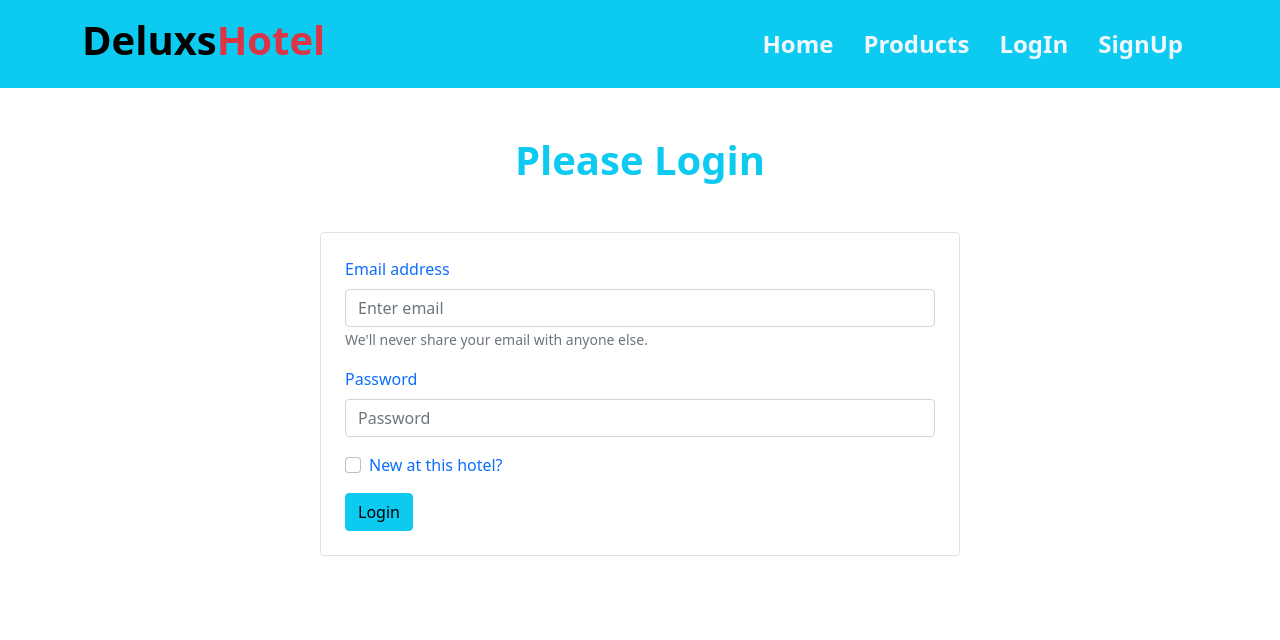
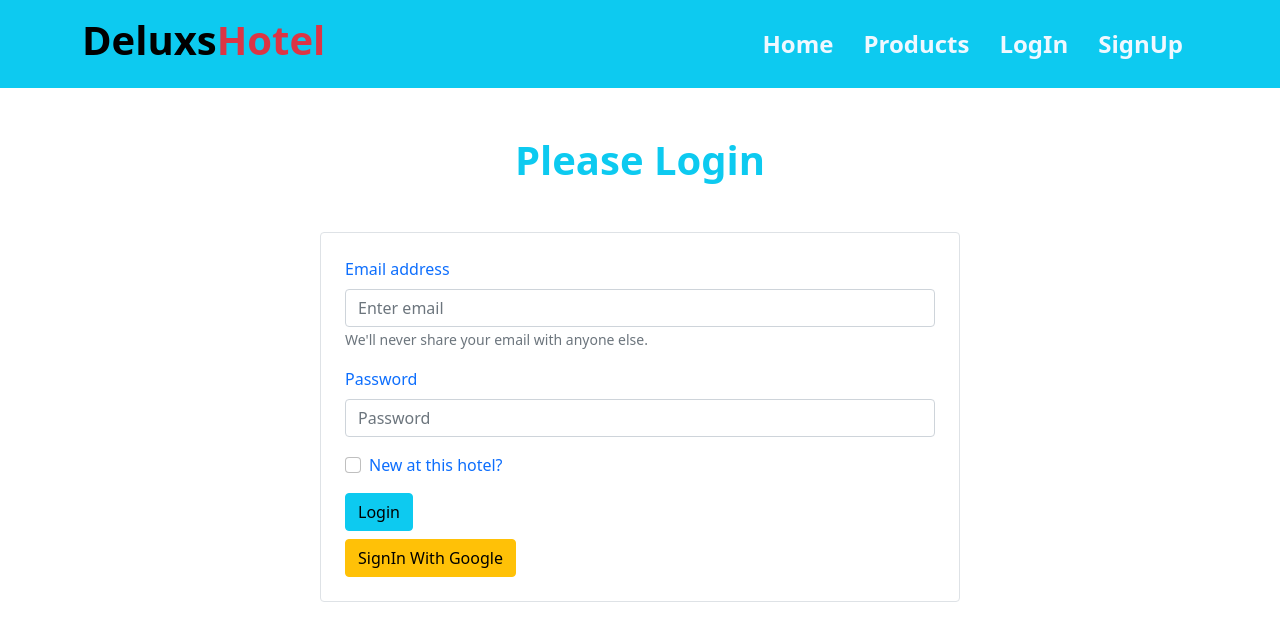
Before and after one commit to azmi0323/firebase-router-delux-hotel-project, a React (Create React App) app: page /login in a window 1280 px wide. Shown: the top 640 px of the page. Built offline with nearby package versions, Linux system fonts and the light colour scheme.

Commit message:
sign in with google btn handle

```diff
--- a/src/components/Login/Login.js
+++ b/src/components/Login/Login.js
@@ -1,8 +1,7 @@
 import React, { useRef } from "react";
 import { Button, Form } from "react-bootstrap";
-import { useSignInWithEmailAndPassword } from "react-firebase-hooks/auth";
-
-import { useNavigate } from "react-router-dom";
+import { useSignInWithEmailAndPassword,useSignInWithGoogle  } from "react-firebase-hooks/auth";
+import { useLocation, useNavigate } from "react-router-dom";
 import auth from "../../firebase.init";
 
 const Login = () => {
@@ -11,6 +10,7 @@ const Login = () => {
   const navigate = useNavigate();
   const signUppage = () => {
     navigate("/signup");
+
   };
   const [signInWithEmailAndPassword, user] =
     useSignInWithEmailAndPassword(auth);
@@ -24,6 +24,15 @@ const Login = () => {
     const password = passwordRef.current.value;
 
     signInWithEmailAndPassword(email,password)
+  };
+  const [signInWithGoogle] = useSignInWithGoogle(auth);
+  const location = useLocation();
+  const from = location?.state?.from?.pathname || "/";
+  const handleGoogleSignIn = () => {
+    signInWithGoogle()
+    .then(() => {
+      navigate(from, { replace: true });
+    });
   };
 
   return (
@@ -55,6 +64,13 @@ const Login = () => {
           <Button className="btn btn-info" variant="primary" type="submit">
             Login
           </Button>
+          <br />
+          <input
+          onClick={() => handleGoogleSignIn()}
+          className="btn mt-2 btn-warning"
+          type="button"
+          value="SignIn With Google"
+        />
         </Form>
       </div>
     </div>
```
